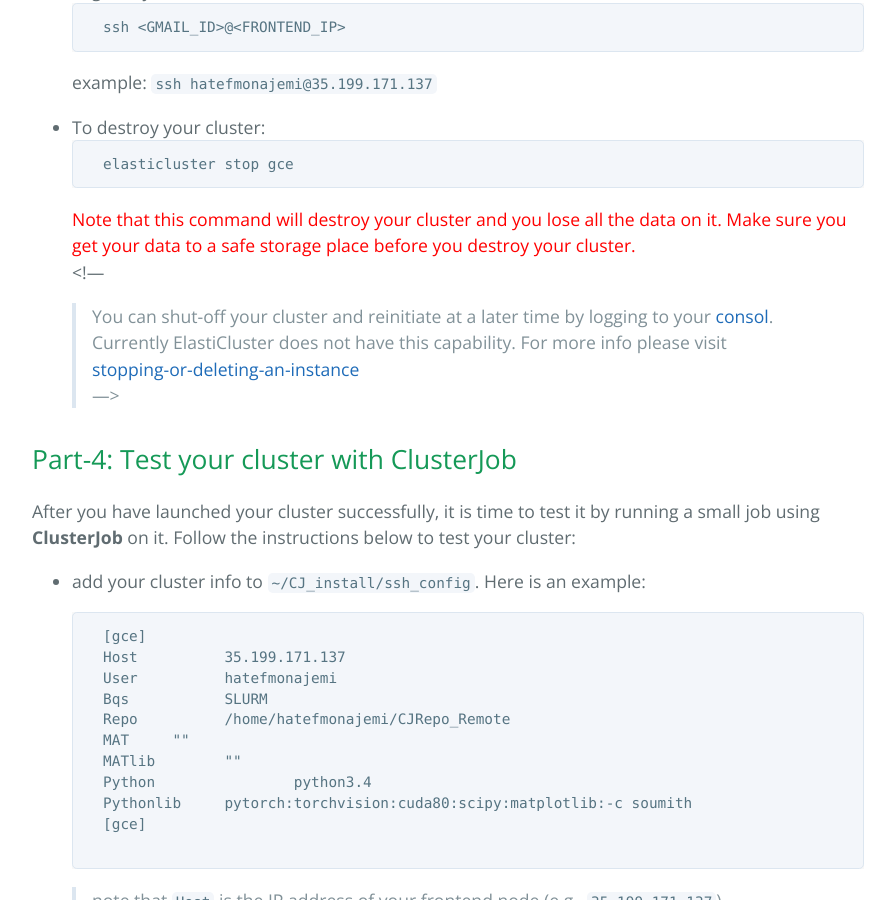
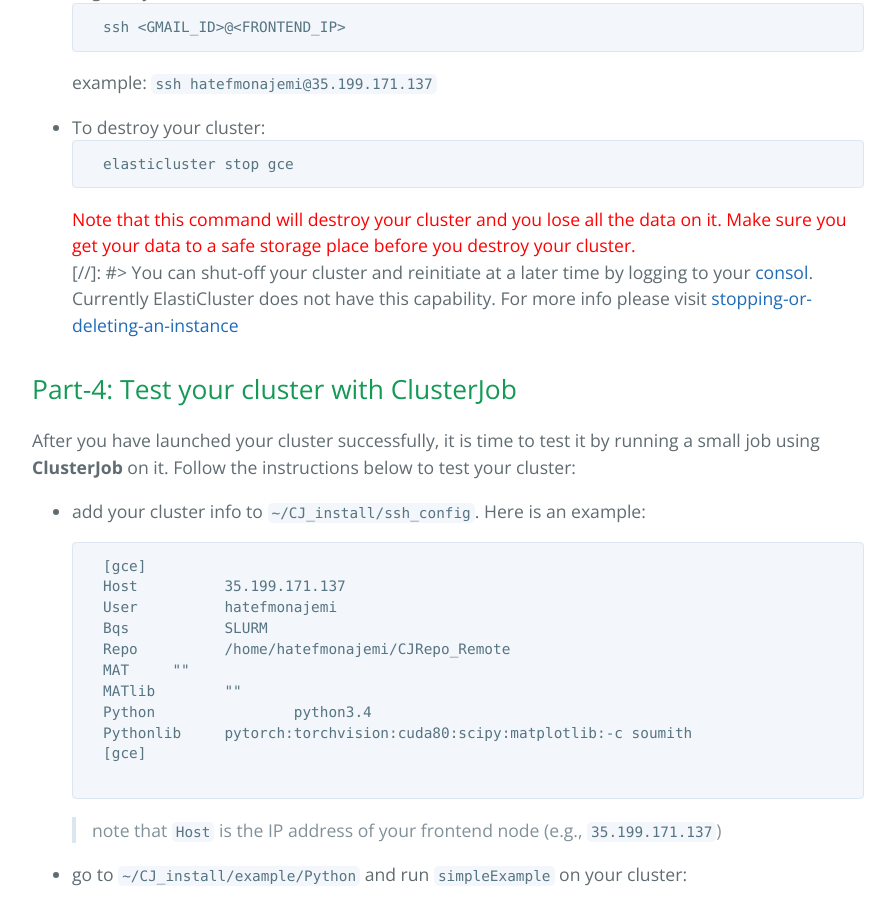
Before and after one commit to stats285/stats285.github.io, a Jekyll site: the page built from assets/assignments/02/assignment2.md, in a window 1280 px wide and 900 px high, scrolled down 5516 px. Shown: the whole window, without its empty margins (192-1087 px from the left). Built offline with Jekyll 4.4.1, drawn with Linux system fonts in a browser that asks for light colours; the repository's description, which GitHub fills in, is left out; our own code applies the rules of GitHub Pages for plain Markdown files.

Commit message:
eliminate stop thing

````diff
--- a/assets/assignments/02/assignment2.md
+++ b/assets/assignments/02/assignment2.md
@@ -206,9 +206,7 @@
     elasticluster stop gce
     ```
 <span style="color:red"> Note that this command will destroy your cluster and you lose all the data on it. Make sure you get your data to a safe storage place before you destroy your cluster. </span>
-<!---
-> You can shut-off your cluster and reinitiate at a later time by logging to your [consol](https://console.cloud.google.com/). Currently ElastiCluster does not have this capability. For more info please visit [stopping-or-deleting-an-instance](https://cloud.google.com/compute/docs/instances/stopping-or-deleting-an-instance)
---->
+[//]: #> You can shut-off your cluster and reinitiate at a later time by logging to your [consol](https://console.cloud.google.com/). Currently ElastiCluster does not have this capability. For more info please visit [stopping-or-deleting-an-instance](https://cloud.google.com/compute/docs/instances/stopping-or-deleting-an-instance)
 
 ## Part-4: Test your cluster with ClusterJob
 After you have launched your cluster successfully, it is time to test it by running a small job
````
